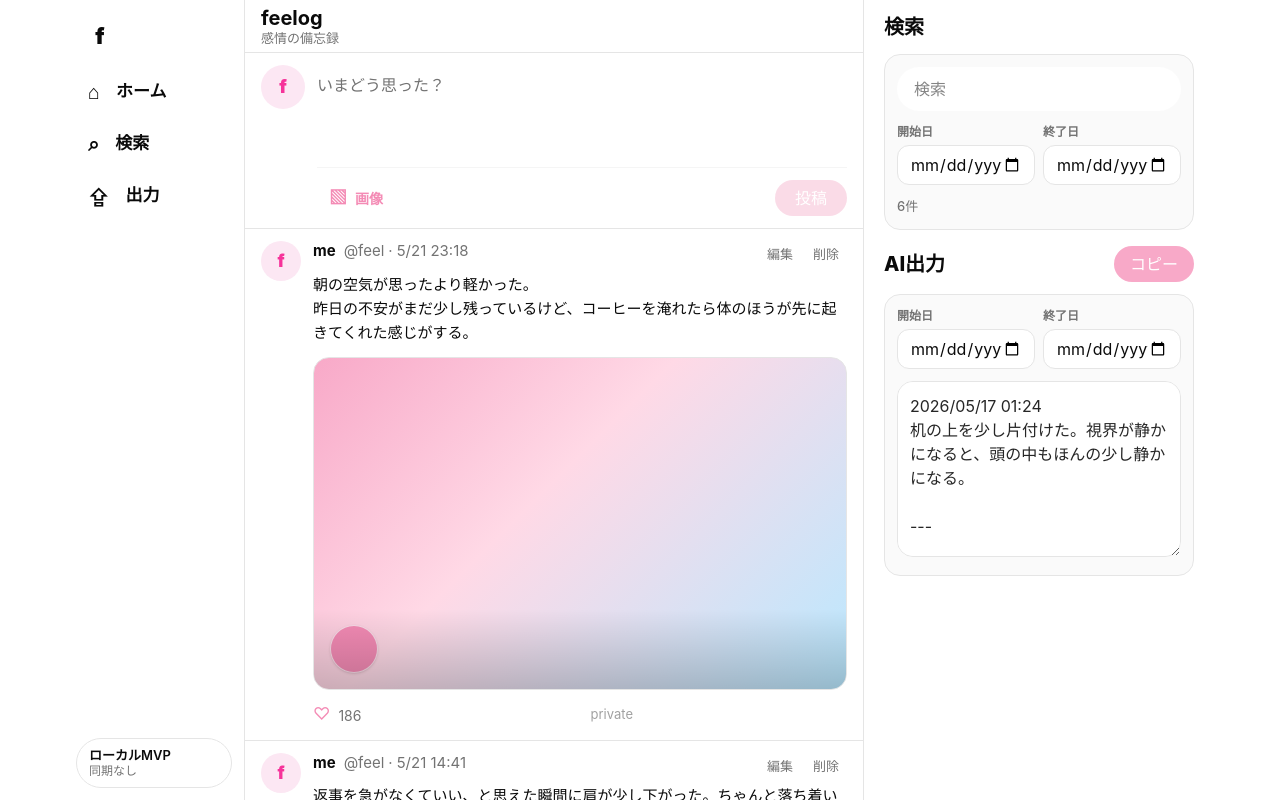
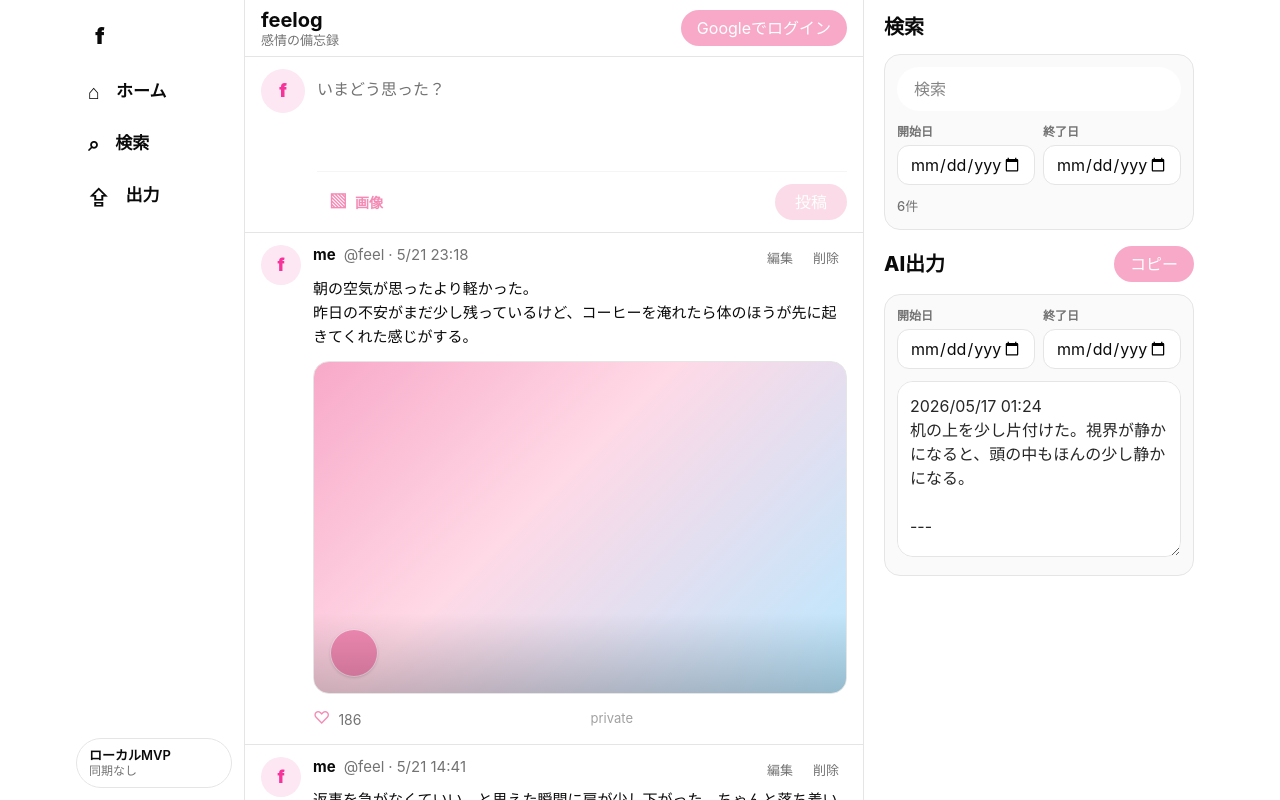
Before and after one commit to Ayaka098/feelog, a Next.js app: page / in a window 1280 px wide. Shown: the top 800 px of the page. Built offline with nearby package versions, Linux system fonts and the light colour scheme; no server answers.

Commit message:
Add Google login with Supabase

```diff
--- a/app/page.tsx
+++ b/app/page.tsx
@@ -9,6 +9,7 @@ import {
   useRef,
   useState,
 } from "react";
+import type { User } from "@supabase/supabase-js";
 import { writeClipboardText } from "@/lib/feelog/clipboard";
 import {
   HYDRATION_NOW,
@@ -29,9 +30,14 @@ import {
 } from "@/lib/feelog/post-model";
 import { initialPosts } from "@/lib/feelog/seed-data";
 import type { DraftImage, Post, PostImage } from "@/lib/feelog/types";
+import {
+  getSupabaseBrowserClient,
+  hasSupabaseBrowserConfig,
+} from "@/lib/supabase/client";
 
 const PINK = "#f8a9c8";
 const PINK_HOVER = "#f48bb5";
+const isSupabaseConfigured = hasSupabaseBrowserConfig();
 
 export default function Home() {
   const [posts, setPosts] = useState<Post[]>(initialPosts);
@@ -48,6 +54,12 @@ export default function Home() {
   const [copyState, setCopyState] = useState<"idle" | "copied" | "failed">("idle");
   const [storageReady, setStorageReady] = useState(false);
   const [imageStatus, setImageStatus] = useState("");
+  const [authUser, setAuthUser] = useState<User | null>(null);
+  const [authReady, setAuthReady] = useState(!isSupabaseConfigured);
+  const [authStatus, setAuthStatus] = useState(
+    isSupabaseConfigured ? "" : "Supabase未設定",
+  );
+  const [isAuthBusy, setIsAuthBusy] = useState(false);
   const [visibleCount, setVisibleCount] = useState(TIMELINE_PAGE_SIZE);
   const [isLoadingMore, setIsLoadingMore] = useState(false);
   const loadMoreRef = useRef<HTMLDivElement | null>(null);
@@ -59,6 +71,38 @@ export default function Home() {
     return () => {
       window.clearTimeout(initialTimer);
       window.clearInterval(timer);
+    };
+  }, []);
+
+  useEffect(() => {
+    const supabase = getSupabaseBrowserClient();
+    if (!supabase) return;
+
+    let isActive = true;
+
+    supabase.auth.getSession().then(({ data, error }) => {
+      if (!isActive) return;
+
+      if (error) {
+        setAuthStatus("ログイン状態を取得できませんでした");
+      }
+
+      setAuthUser(data.session?.user ?? null);
+      setAuthReady(true);
+    });
+
+    const {
+      data: { subscription },
+    } = supabase.auth.onAuthStateChange((_event, session) => {
+      setAuthUser(session?.user ?? null);
+      setAuthReady(true);
+      setIsAuthBusy(false);
+      setAuthStatus("");
+    });
+
+    return () => {
+      isActive = false;
+      subscription.unsubscribe();
     };
   }, []);
 
@@ -221,6 +265,50 @@ export default function Home() {
     setPosts((currentPosts) => deletePostById(currentPosts, postId));
   }
 
+  async function signInWithGoogle() {
+    const supabase = getSupabaseBrowserClient();
+    if (!supabase) {
+      setAuthStatus("Supabaseの環境変数が未設定です");
+      return;
+    }
+
+    setIsAuthBusy(true);
+    setAuthStatus("");
+
+    const { error } = await supabase.auth.signInWithOAuth({
+      provider: "google",
+      options: {
+        redirectTo: window.location.origin,
+      },
+    });
+
+    if (error) {
+      setAuthStatus("Googleログインを開始できませんでした");
+      setIsAuthBusy(false);
+    }
+  }
+
+  async function signOut() {
+    const supabase = getSupabaseBrowserClient();
+    if (!supabase) {
+      setAuthStatus("Supabaseの環境変数が未設定です");
+      return;
+    }
+
+    setIsAuthBusy(true);
+    setAuthStatus("");
+
+    const { error } = await supabase.auth.signOut();
+
+    if (error) {
+      setAuthStatus("ログアウトできませんでした");
+    } else {
+      setAuthUser(null);
+    }
+
+    setIsAuthBusy(false);
+  }
+
   async function copyExportText() {
     if (!exportText) return;
     try {
@@ -238,11 +326,20 @@ export default function Home() {
         <AppRail />
 
         <main className="min-h-screen border-x border-neutral-200 bg-white" id="top">
-          <header className="sticky top-0 z-30 flex h-[53px] items-center border-b border-neutral-200 bg-white/90 px-4 backdrop-blur-md">
+          <header className="sticky top-0 z-30 flex min-h-[53px] items-center justify-between gap-3 border-b border-neutral-200 bg-white/90 px-4 py-2 backdrop-blur-md">
             <div>
               <h1 className="text-xl font-bold leading-6 tracking-normal">feelog</h1>
               <p className="text-[13px] leading-4 text-neutral-500">感情の備忘録</p>
             </div>
+            <AuthControls
+              isBusy={isAuthBusy}
+              isConfigured={isSupabaseConfigured}
+              isReady={authReady}
+              onSignIn={signInWithGoogle}
+              onSignOut={signOut}
+              status={authStatus}
+              user={authUser}
+            />
           </header>
 
           <Composer
@@ -344,6 +441,64 @@ export default function Home() {
           </div>
         </aside>
       </div>
+    </div>
+  );
+}
+
+function AuthControls({
+  isBusy,
+  isConfigured,
+  isReady,
+  onSignIn,
+  onSignOut,
+  status,
+  user,
+}: {
+  isBusy: boolean;
+  isConfigured: boolean;
+  isReady: boolean;
+  onSignIn: () => void;
+  onSignOut: () => void;
+  status: string;
+  user: User | null;
+}) {
+  const isDisabled = isBusy || !isReady || !isConfigured;
+
+  return (
+    <div className="flex min-w-0 shrink-0 items-center gap-2">
+      {user ? (
+        <div className="hidden min-w-0 text-right sm:block">
+          <p className="truncate text-[13px] font-semibold leading-4 text-neutral-900">
+            {user.email ?? "ログイン中"}
+          </p>
+          <p className="text-[12px] leading-4 text-neutral-500">投稿はローカル保存</p>
+        </div>
+      ) : status ? (
+        <p className="hidden max-w-36 truncate text-right text-[12px] leading-4 text-neutral-500 sm:block">
+          {status}
+        </p>
+      ) : null}
+
+      {user ? (
+        <button
+          className="h-9 rounded-full border border-neutral-200 px-4 text-[14px] font-bold text-neutral-800 transition-colors hover:bg-neutral-100 disabled:cursor-not-allowed disabled:opacity-50"
+          disabled={isBusy}
+          onClick={onSignOut}
+          type="button"
+        >
+          ログアウト
+        </button>
+      ) : (
+        <button
+          className="h-9 rounded-full px-4 text-[14px] font-bold text-white transition-colors disabled:cursor-not-allowed disabled:opacity-50"
+          disabled={isDisabled}
+          onClick={onSignIn}
+          style={{ backgroundColor: isDisabled ? "#f5b8cf" : PINK }}
+          type="button"
+        >
+          {isReady ? "Googleでログイン" : "確認中"}
+        </button>
+      )}
     </div>
   );
 }
--- /dev/null
+++ b/lib/supabase/client.ts
@@ -0,0 +1,20 @@
+import { createBrowserClient } from "@supabase/ssr";
+import type { SupabaseClient } from "@supabase/supabase-js";
+
+const supabaseUrl = process.env.NEXT_PUBLIC_SUPABASE_URL;
+const supabasePublishableKey = process.env.NEXT_PUBLIC_SUPABASE_PUBLISHABLE_KEY;
+
+let browserClient: SupabaseClient | null = null;
+
+export function hasSupabaseBrowserConfig() {
+  return Boolean(supabaseUrl && supabasePublishableKey);
+}
+
+export function getSupabaseBrowserClient() {
+  if (!supabaseUrl || !supabasePublishableKey) {
+    return null;
+  }
+
+  browserClient ??= createBrowserClient(supabaseUrl, supabasePublishableKey);
+  return browserClient;
+}
--- a/package.json
+++ b/package.json
@@ -9,6 +9,8 @@
     "lint": "eslint"
   },
   "dependencies": {
+    "@supabase/ssr": "^0.10.3",
+    "@supabase/supabase-js": "^2.106.1",
     "next": "16.2.6",
     "react": "19.2.4",
     "react-dom": "19.2.4"
```
Also changed, not shown: 2 other files (tests, documents, lock files or other folders).
